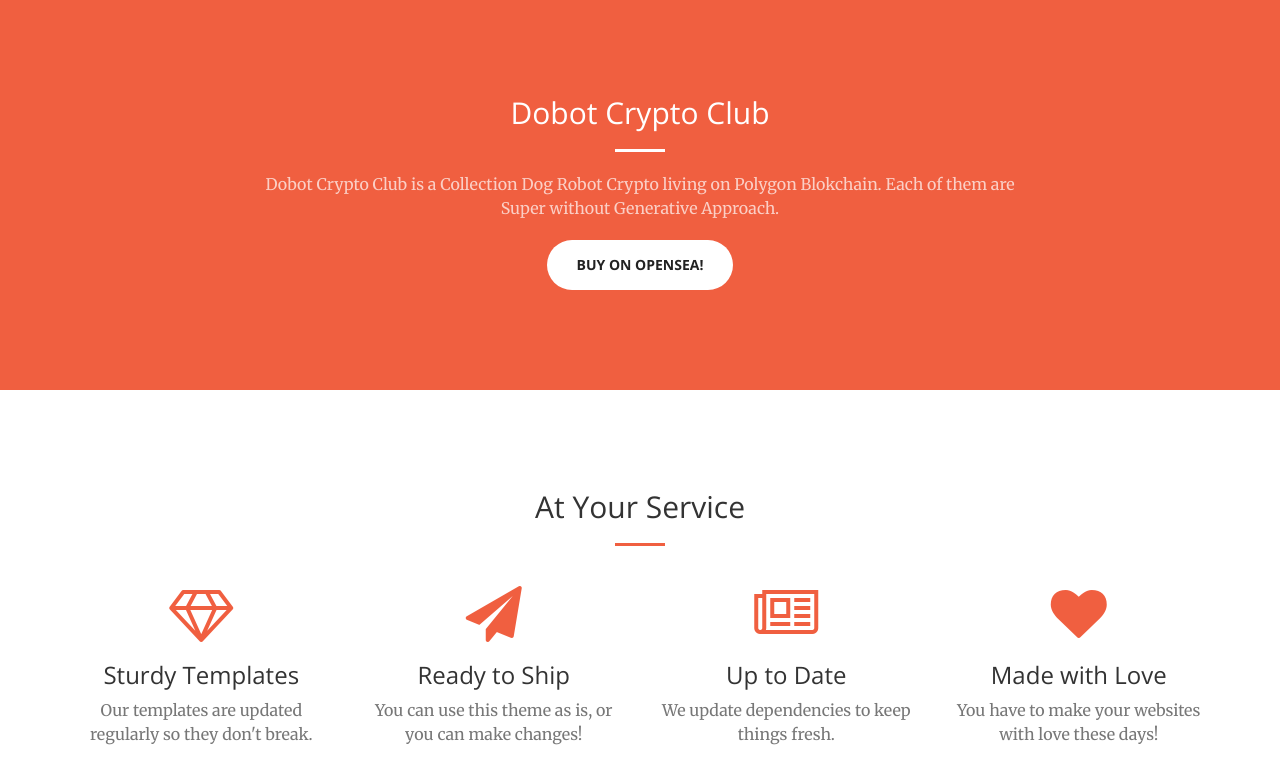
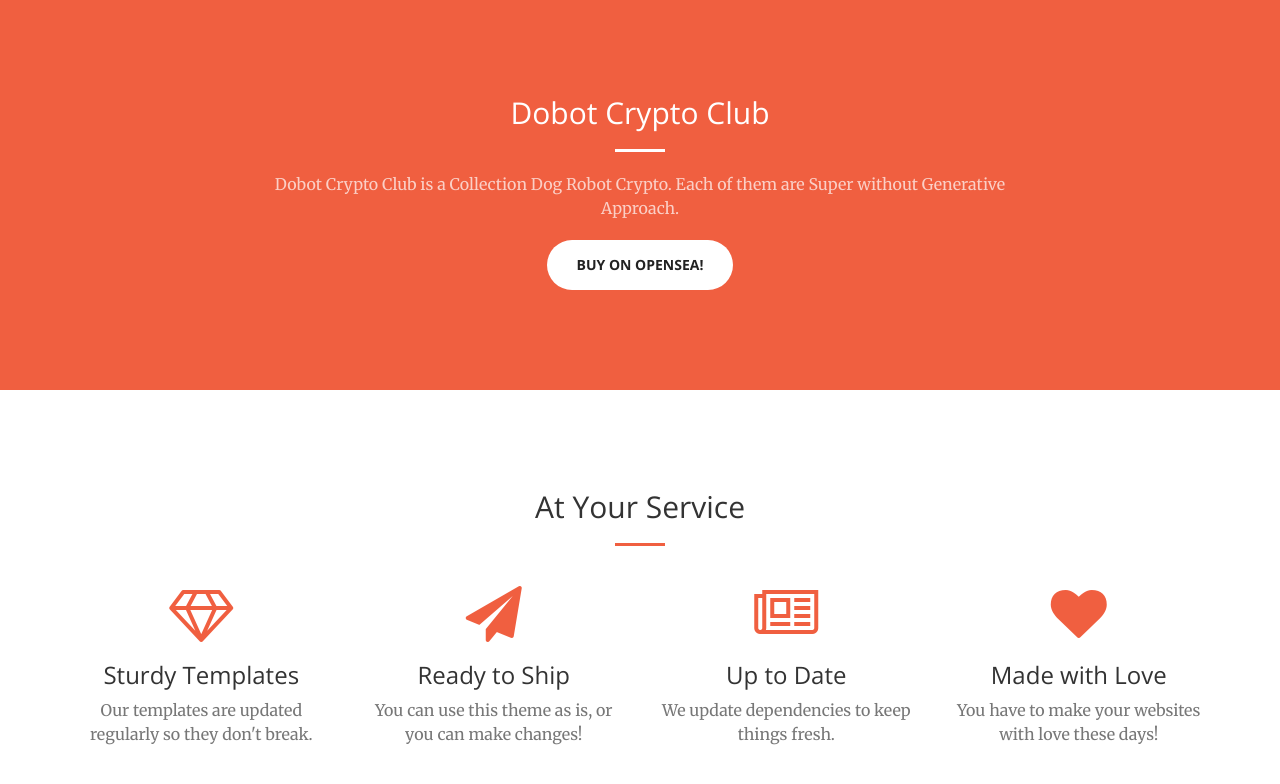
Before and after one commit to wahyu243/dobotcryptoclub, a Jekyll site: the page built from index.html, in a window 1280 px wide and 900 px high, scrolled down 818 px, cut to the strip 86-870 px from the top of the window. Built offline with Jekyll 4.4.1, drawn with Linux system fonts in a browser that asks for light colours.

Commit message:
Update call-to-action.html

```diff
--- a/_includes/call-to-action.html
+++ b/_includes/call-to-action.html
@@ -4,7 +4,7 @@
             <div class="col-lg-8 col-lg-offset-2 text-center">
                 <h2 class="section-heading">Dobot Crypto Club</h2>
                 <hr class="light">
-                <p class="text-faded">Dobot Crypto Club is a Collection Dog Robot Crypto living on Polygon Blokchain. Each of them are Super without Generative Approach.</p>
+                <p class="text-faded">Dobot Crypto Club is a Collection Dog Robot Crypto. Each of them are Super without Generative Approach.</p>
                 <a href="https://opensea.io/collection/dobot-crypto-club" class="btn btn-default btn-xl">Buy On Opensea!</a>
             </div>
         </div>
```
